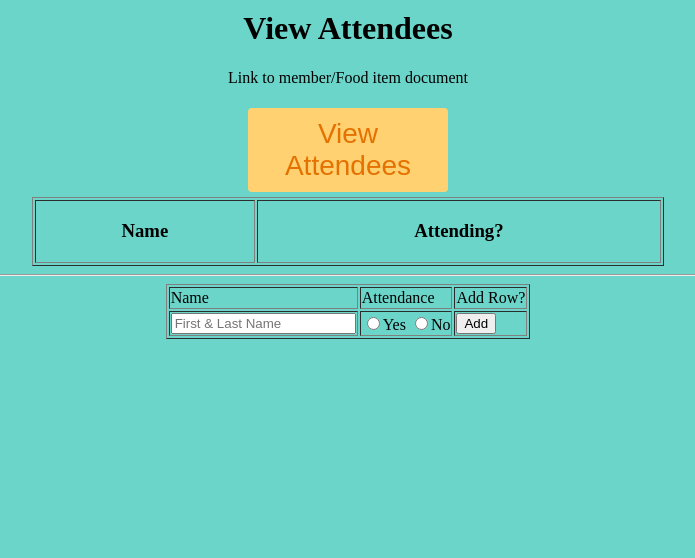
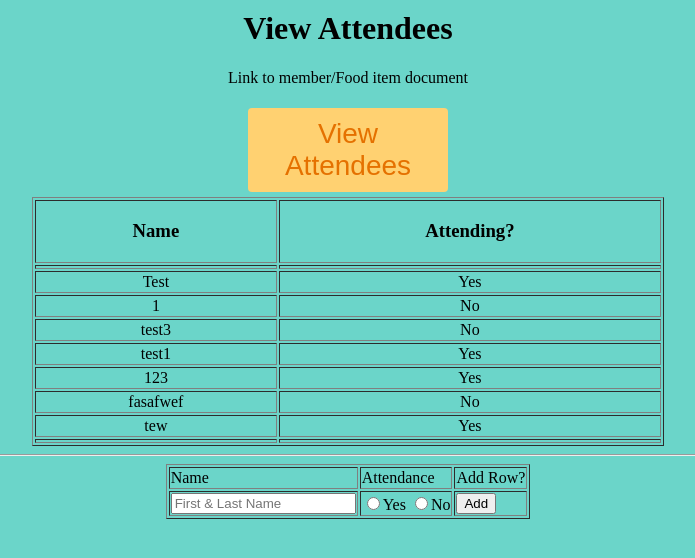
Before and after one commit to CS329EProject0/Project0, a PHP site: page /member.php in a window 1280 px wide. Shown: the part 187-745 px from the top of the page, without its empty margins (292-987 px from the left). Run offline with PHP 8.4, Linux system fonts and the light colour scheme; data that the repository does not hold is empty.

Commit message:
yes it will

```diff
--- /dev/null
+++ b/RSVPList.txt
@@ -0,0 +1,8 @@
+:
+Test:Yes
+1:No
+test3:No
+test1:Yes
+123:Yes
+fasafwef:No
+tew:Yes
--- a/member.php
+++ b/member.php
@@ -62,7 +62,7 @@
             <td><input type="button" id="addmorePOIbutton" value="Add" onclick="insRow()"/></td>
         </tr> -->
         <tr>
-		<form action="member.php" method="post">
+		<form action="memberAdd.php" method="post">
             <td>
         		<input type="text" name="Name" placeholder="First & Last Name">
             </td>
@@ -76,23 +76,6 @@
         </form>
         </tr>
     </table>
-
-    <?php
-	    $name = $_POST["Name"]; //You have to get the form data
-	    $attending = $_POST["attendance"];
-	    $filename = 'RSVPList.txt';
-
-	    $fp = fopen($filename, 'a+'); //Open your .txt file
-	    fwrite($fp , $name . ":" . $attending . "\n"); //Now lets write it in there
-
-	    fclose($fp); //Finally close our .txt
-
-	?>
-
-
-
-
-
 
     <script type="text/javascript">
       function deleteRow(row)
--- a/signIn.html
+++ b/signIn.html
@@ -51,7 +51,7 @@
 			var password = document.getElementById("password").value;
 			if ((userName == member) && (password == memberPassword)) {
 				console.log("valid registration")
-				window.location = 'member.html'
+				window.location = 'member.php'
 			} else if ((userName == admin) && (password == adminPassword)) {
 				console.log("valid registration")
 				window.location = 'adminPage.html'
```
Also changed, not shown: member.html (+18 -3 lines), memberAdd.php (added, +13 -0 lines).
